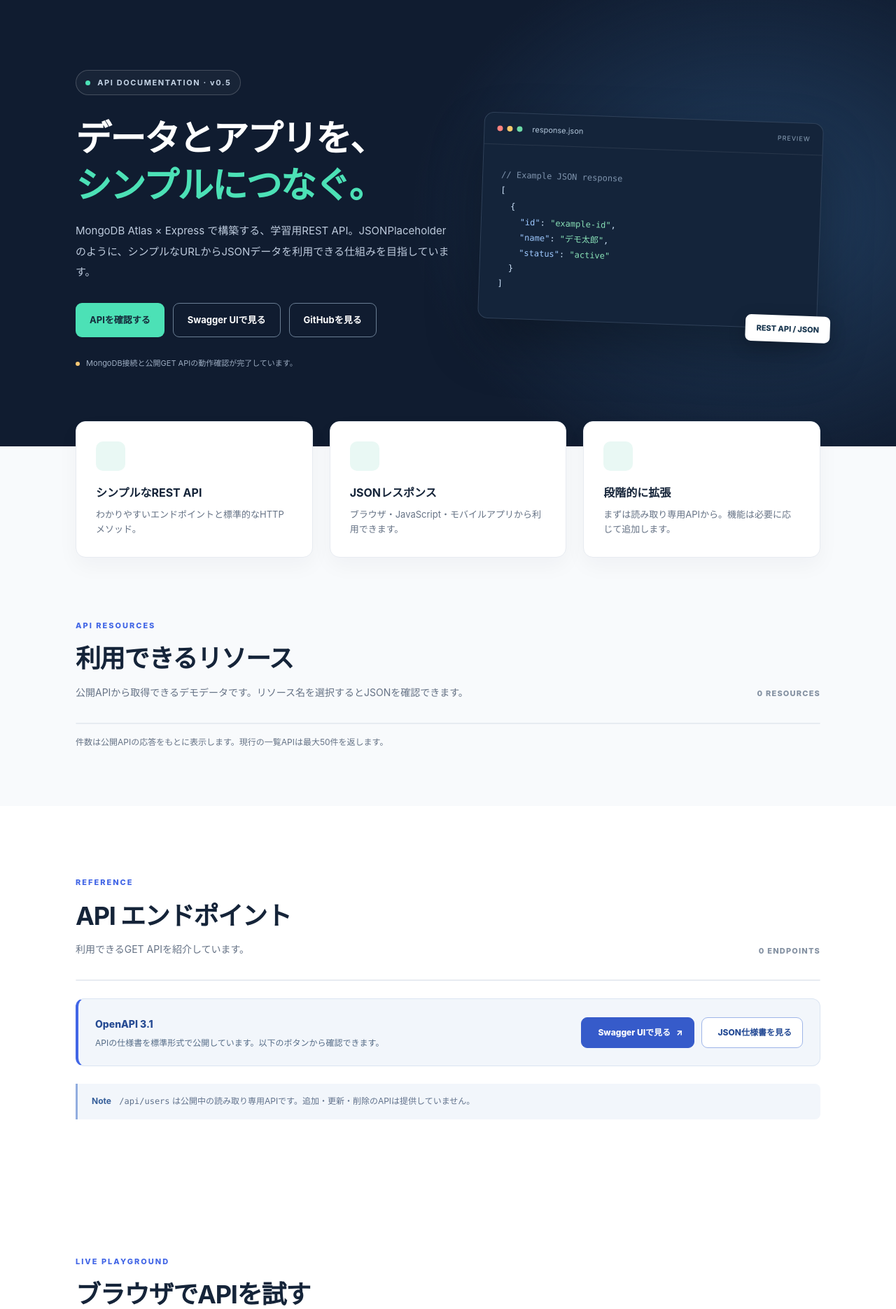
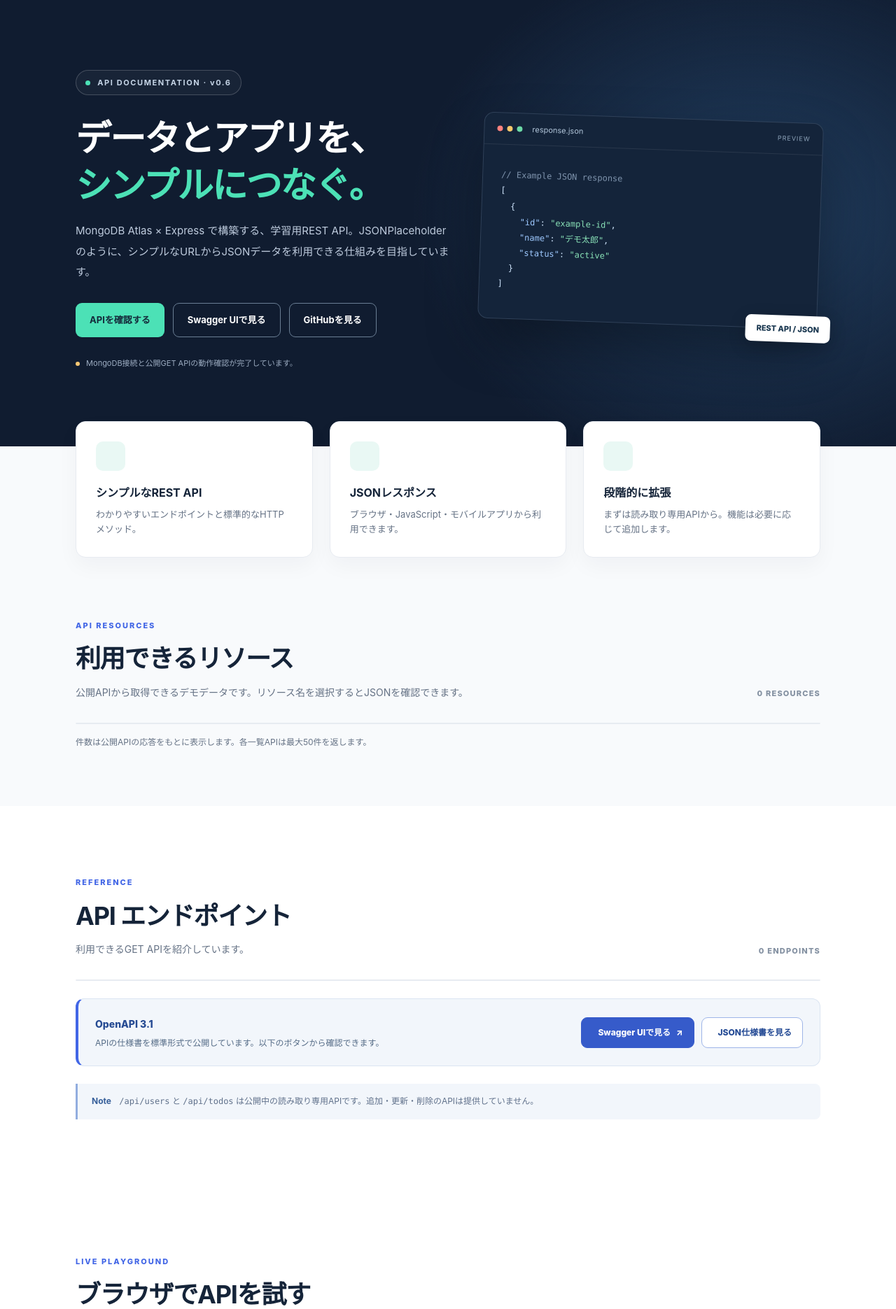
Before and after one commit to iwasaki-hub/ai-workspace-api, a Node project: template views/index.ejs in a window 1280 px wide. Shown: the part 79-1950 px from the top of the page at 70% size. Run offline with Node 20 templates, Linux system fonts and the light colour scheme; the template is opened without the code that fills it, so the values that code supplies are empty.

Commit message:
docs: update homepage version and read-only note for both resources

```diff
--- a/views/index.ejs
+++ b/views/index.ejs
@@ -5,7 +5,7 @@
   <section class="hero" id="overview">
     <div class="container hero-inner">
       <div class="hero-copy">
-        <span class="eyebrow"><span class="eyebrow-dot"></span> API DOCUMENTATION · v0.5</span>
+        <span class="eyebrow"><span class="eyebrow-dot"></span> API DOCUMENTATION · v0.6</span>
         <h1>データとアプリを、<br><span>シンプルにつなぐ。</span></h1>
         <p class="hero-lead">MongoDB Atlas × Express で構築する、学習用REST API。JSONPlaceholderのように、シンプルなURLからJSONデータを利用できる仕組みを目指しています。</p>
         <div class="hero-actions">
@@ -67,7 +67,7 @@
           </article>
         <% }) %>
       </div>
-      <p class="resources-note"><%- icon("info") %> 件数は公開APIの応答をもとに表示します。現行の一覧APIは最大50件を返します。</p>
+      <p class="resources-note"><%- icon("info") %> 件数は公開APIの応答をもとに表示します。各一覧APIは最大50件を返します。</p>
     </div>
   </section>
 
@@ -104,7 +104,7 @@
           </a>
         </div>
       </div>
-      <p class="callout"><strong><%- icon("info") %> Note</strong> <code>/api/users</code> は公開中の読み取り専用APIです。追加・更新・削除のAPIは提供していません。</p>
+      <p class="callout"><strong><%- icon("info") %> Note</strong> <code>/api/users</code> と <code>/api/todos</code> は公開中の読み取り専用APIです。追加・更新・削除のAPIは提供していません。</p>
     </div>
   </section>
 
```
